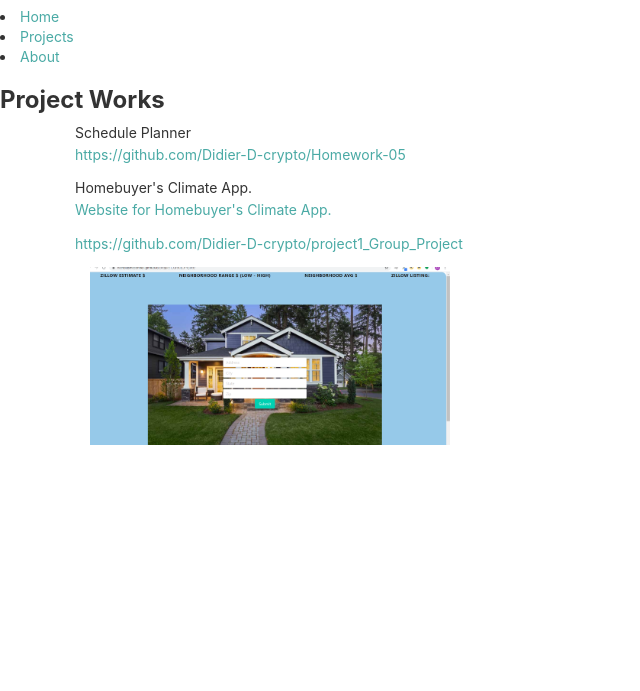
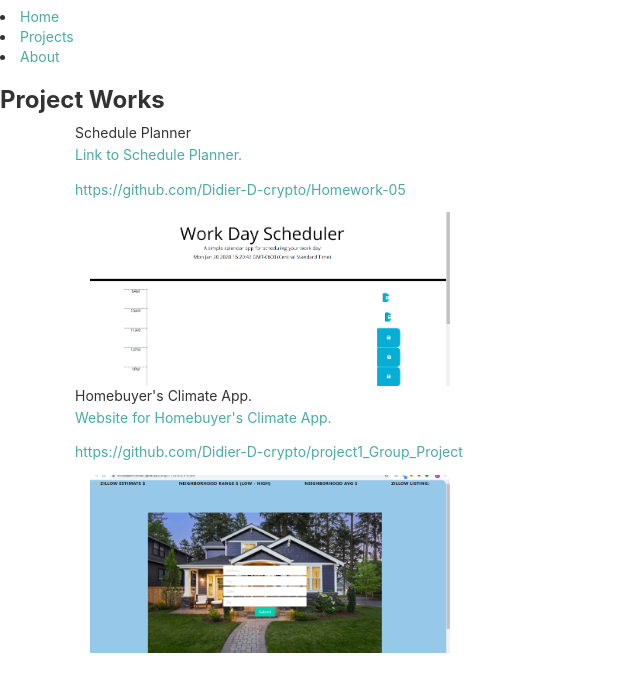
Before and after one commit to Didier-D-crypto/Homework-08, a plain HTML site: page portfolio.html in a window 1280 px wide. Shown: the part 33-724 px from the top of the page, without its empty margins (0-640 px from the left). Drawn offline with nearby package versions, Linux system fonts and the light colour scheme.

Commit message:
Final Change

```diff
--- a/portfolio.html
+++ b/portfolio.html
@@ -1,12 +1,14 @@
 <!DOCTYPE html>
 <html lang="en">
+
 <head>
       <meta charset="UTF-8">
       <meta name="viewport" content="width=device-width, initial-scale=1.0">
       <meta http-equiv="X-UA-Compatible" content="ie=edge">
       <meta name="keywords" content="Full-Stack, professional portfolio">
-<meta name="author"   content="Didier Delphin">
-<link rel="stylesheet" href="https://cdnjs.cloudflare.com/ajax/libs/twitter-bootstrap/3.3.7/css/bootstrap.min.css">
+      <meta name="author" content="Didier Delphin">
+      <link rel="stylesheet"
+            href="https://cdnjs.cloudflare.com/ajax/libs/twitter-bootstrap/3.3.7/css/bootstrap.min.css">
       <link rel="stylesheet" href="https://cdnjs.cloudflare.com/ajax/libs/font-awesome/5.11.2/css/all.min.css">
       <link rel="stylesheet" href="style.css">
       <!--Page Wrapper-->
@@ -36,17 +38,26 @@
                   <div class="container">
                         <div class="row">
                               <div class="col-sm">Schedule Planner
-                  <p><a href="https://github.com/Didier-D-crypto/Homework-05">https://github.com/Didier-D-crypto/Homework-05</a></p>
+                                    <p><a href ="https://didier-d-crypto.github.io/Homework-05/">Link to Schedule Planner.</a></p>
+                                    <p><a href="https://github.com/Didier-D-crypto/Homework-05">https://github.com/Didier-D-crypto/Homework-05</a>
+                                    </p>
+                                    <img class="col-md-12 col-md-4" src="Schedule-Planner-Screenshot.png"
+                                          alt="Screenshot of Planner" id="">
+
                               </div>
+                        </div>
+                        <div class="row">
                               <div class="col-sm"> Homebuyer's Climate App.
-                 <p><a href="https://nicholasmcconnell.github.io/project1_Group_Project/">Website for Homebuyer's Climate App. </a></p>
-                  <p><a href="https://github.com/Didier-D-crypto/project1_Group_Project">https://github.com/Didier-D-crypto/project1_Group_Project</a></p>
-                   <img class="col-md-12 col-md-4" src="2020-01-20 (3).png" alt="Screenshot of Website" id="">
+                                    <p><a href="https://nicholasmcconnell.github.io/project1_Group_Project/">Website for
+                                                Homebuyer's Climate App. </a></p>
+                                    <p><a href="https://github.com/Didier-D-crypto/project1_Group_Project">https://github.com/Didier-D-crypto/project1_Group_Project</a>
+                                    </p>
+                                    <img class="col-md-12 col-md-4" src="2020-01-20 (3).png" alt="Screenshot of Website"
+                                          id="">
                               </div>
                               <div class="col-sm">
 
                               </div>
-
 
                         </div>
                   </div>
```
Also changed, not shown: Schedule-Planner-Screenshot.png (added), 1 other file. Lines whose indentation alone changed are shown as unchanged.
